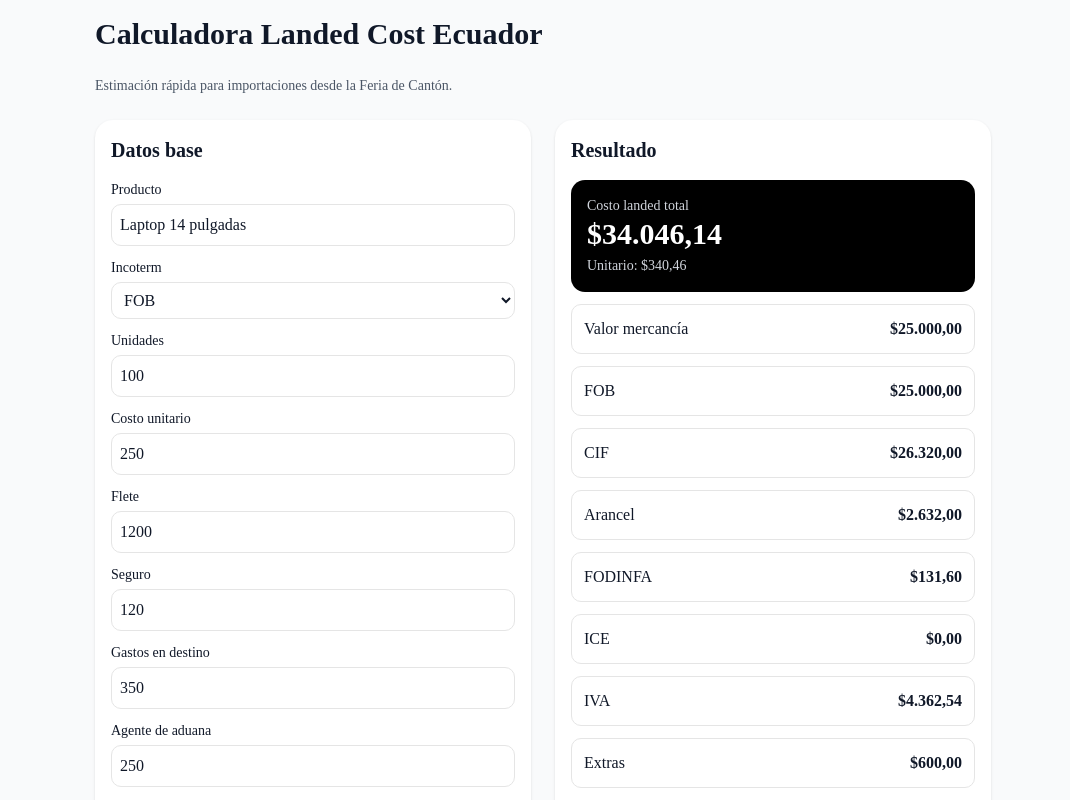
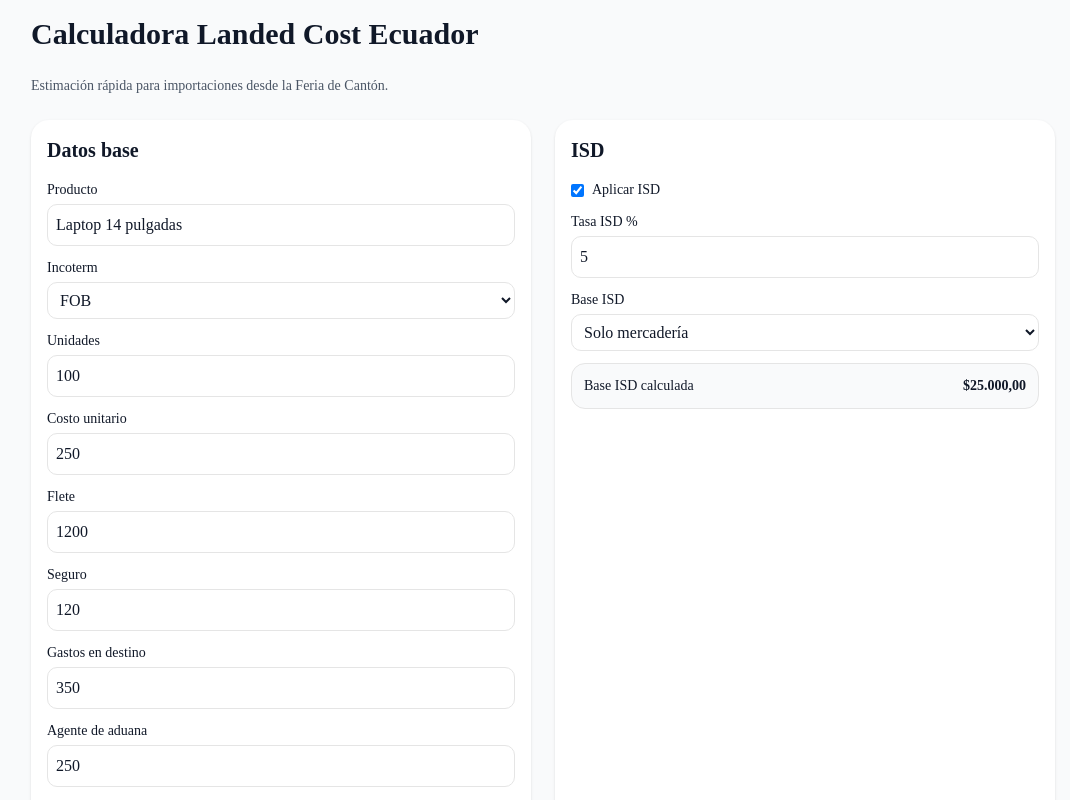
Before and after one commit to jfuroiani/landed-cost-ecuador, a Next.js app: page / in a window 1280 px wide. Shown: the top 800 px of the page, without its empty margins (97-1167 px from the left). Built offline with nearby package versions, Linux system fonts and the light colour scheme.

Commit message:
agrega ISD

```diff
--- a/app/page.tsx
+++ b/app/page.tsx
@@ -29,6 +29,11 @@ export default function Page() {
   const [iva, setIva] = useState("15");
   const [ice, setIce] = useState("0");
 
+  const [aplicaIsd, setAplicaIsd] = useState(true);
+  const [tasaIsd, setTasaIsd] = useState("5");
+  const [baseIsdModo, setBaseIsdModo] = useState("mercaderia");
+  const [baseIsdManual, setBaseIsdManual] = useState("0");
+
   const r = useMemo(() => {
     const qty = num(unidades);
     const mercaderia = qty * num(costoUnitario);
@@ -49,8 +54,18 @@ export default function Page() {
     const baseIva = base + vArancel + vFodinfa + vIce;
     const vIva = baseIva * (num(iva) / 100);
 
+    let baseIsd = 0;
+    if (baseIsdModo === "mercaderia") baseIsd = mercaderia;
+    if (baseIsdModo === "mercaderia_flete") baseIsd = mercaderia + num(flete);
+    if (baseIsdModo === "mercaderia_flete_seguro") {
+      baseIsd = mercaderia + num(flete) + num(seguro);
+    }
+    if (baseIsdModo === "manual") baseIsd = num(baseIsdManual);
+
+    const vIsd = aplicaIsd ? baseIsd * (num(tasaIsd) / 100) : 0;
+
     const extras = num(gastosDestino) + num(agenteAduana) + num(otros);
-    const total = cif + vArancel + vFodinfa + vIce + vIva + extras;
+    const total = cif + vArancel + vFodinfa + vIce + vIva + extras + vIsd;
     const unitario = qty > 0 ? total / qty : 0;
 
     return {
@@ -61,6 +76,8 @@ export default function Page() {
       vFodinfa,
       vIce,
       vIva,
+      vIsd,
+      baseIsd,
       extras,
       total,
       unitario,
@@ -78,11 +95,15 @@ export default function Page() {
     fodinfa,
     iva,
     ice,
+    aplicaIsd,
+    tasaIsd,
+    baseIsdModo,
+    baseIsdManual,
   ]);
 
   return (
     <main className="min-h-screen bg-gray-50 p-4 text-gray-900">
-      <div className="mx-auto max-w-4xl space-y-6">
+      <div className="mx-auto max-w-5xl space-y-6">
         <h1 className="text-3xl font-bold">Calculadora Landed Cost Ecuador</h1>
         <p className="text-sm text-gray-600">
           Estimación rápida para importaciones desde la Feria de Cantón.
@@ -227,6 +248,66 @@ export default function Page() {
           </section>
 
           <section className="rounded-2xl bg-white p-4 shadow">
+            <h2 className="mb-4 text-xl font-semibold">ISD</h2>
+            <div className="grid gap-3">
+              <label className="flex items-center gap-2">
+                <input
+                  type="checkbox"
+                  checked={aplicaIsd}
+                  onChange={(e) => setAplicaIsd(e.target.checked)}
+                />
+                <span className="text-sm">Aplicar ISD</span>
+              </label>
+
+              <label>
+                <div className="mb-1 text-sm">Tasa ISD %</div>
+                <input
+                  className="w-full rounded-lg border p-2"
+                  type="number"
+                  value={tasaIsd}
+                  onChange={(e) => setTasaIsd(e.target.value)}
+                />
+              </label>
+
+              <label>
+                <div className="mb-1 text-sm">Base ISD</div>
+                <select
+                  className="w-full rounded-lg border p-2"
+                  value={baseIsdModo}
+                  onChange={(e) => setBaseIsdModo(e.target.value)}
+                >
+                  <option value="mercaderia">Solo mercadería</option>
+                  <option value="mercaderia_flete">Mercadería + flete</option>
+                  <option value="mercaderia_flete_seguro">
+                    Mercadería + flete + seguro
+                  </option>
+                  <option value="manual">Manual</option>
+                </select>
+              </label>
+
+              {baseIsdModo === "manual" && (
+                <label>
+                  <div className="mb-1 text-sm">Base ISD manual</div>
+                  <input
+                    className="w-full rounded-lg border p-2"
+                    type="number"
+                    value={baseIsdManual}
+                    onChange={(e) => setBaseIsdManual(e.target.value)}
+                  />
+                </label>
+              )}
+
+              <div className="rounded-xl border bg-gray-50 p-3 text-sm">
+                <div className="flex justify-between">
+                  <span>Base ISD calculada</span>
+                  <strong>{money(r.baseIsd)}</strong>
+                </div>
+              </div>
+            </div>
+          </section>
+        </div>
+
+        <section className="rounded-2xl bg-white p-4 shadow">
           <h2 className="mb-4 text-xl font-semibold">Resultado</h2>
           <div className="space-y-3">
             <div className="rounded-xl bg-black p-4 text-white">
@@ -237,6 +318,7 @@ export default function Page() {
               </div>
             </div>
 
+            <div className="grid gap-3 md:grid-cols-2">
               <div className="flex justify-between rounded-lg border p-3"><span>Valor mercancía</span><strong>{money(r.mercaderia)}</strong></div>
               <div className="flex justify-between rounded-lg border p-3"><span>FOB</span><strong>{money(r.fob)}</strong></div>
               <div className="flex justify-between rounded-lg border p-3"><span>CIF</span><strong>{money(r.cif)}</strong></div>
@@ -244,10 +326,11 @@ export default function Page() {
               <div className="flex justify-between rounded-lg border p-3"><span>FODINFA</span><strong>{money(r.vFodinfa)}</strong></div>
               <div className="flex justify-between rounded-lg border p-3"><span>ICE</span><strong>{money(r.vIce)}</strong></div>
               <div className="flex justify-between rounded-lg border p-3"><span>IVA</span><strong>{money(r.vIva)}</strong></div>
-              <div className="flex justify-between rounded-lg border p-3"><span>Extras</span><strong>{money(r.extras)}</strong></div>
+              <div className="flex justify-between rounded-lg border p-3"><span>ISD</span><strong>{money(r.vIsd)}</strong></div>
+              <div className="flex justify-between rounded-lg border p-3 md:col-span-2"><span>Extras</span><strong>{money(r.extras)}</strong></div>
+            </div>
           </div>
         </section>
-        </div>
       </div>
     </main>
   );
```
Also changed, not shown: 1 other file (tests, documents, lock files or other folders). Lines whose indentation alone changed are shown as unchanged.
